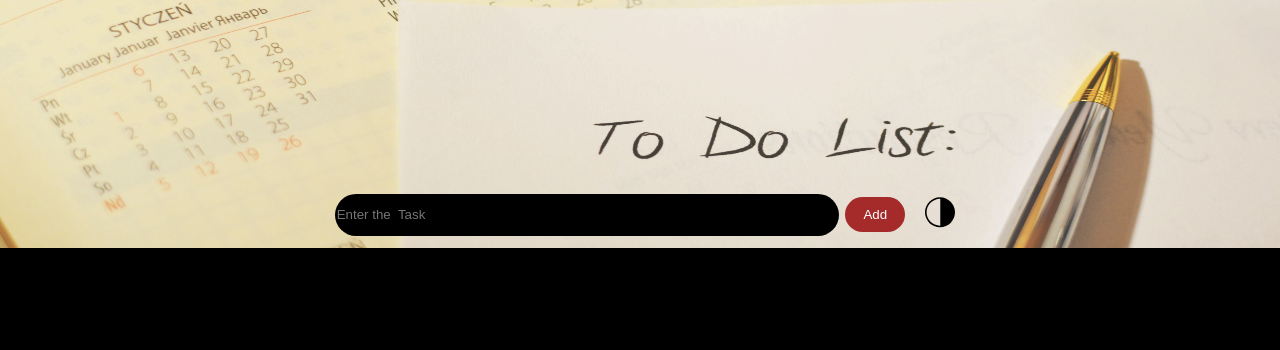
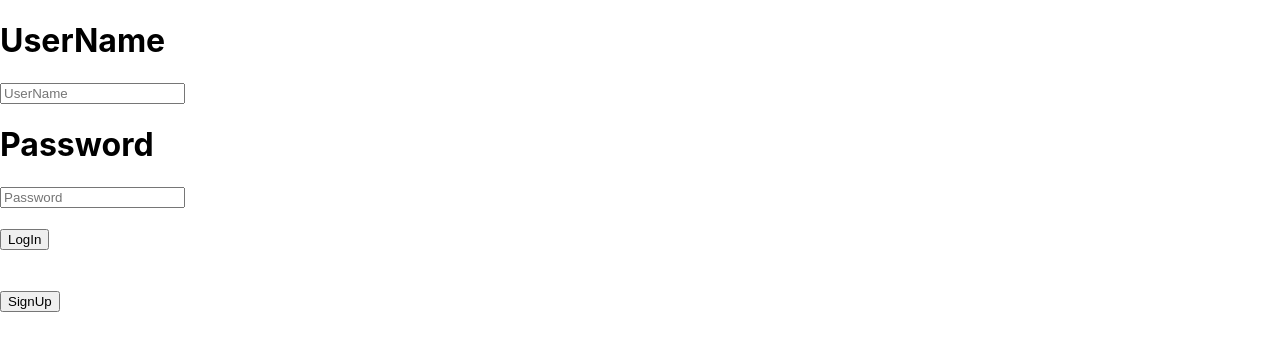
Before and after one commit to gokulanand-selvan/todo, a React (Create React App) app: page / in a window 1280 px wide. Shown: the top 350 px of the page. Built offline with nearby package versions, Linux system fonts and the light colour scheme.

Commit message:
added GET,POST,DELETE from API

```diff
--- a/src/App.js
+++ b/src/App.js
@@ -1,5 +1,7 @@
 import "./App.css";
 import { Todo } from "./todoFuncuntion";
+import { Login } from "./components/Login";
+import { SignUp } from "./components/SignuUP";
 import "./todoStyle.css";
 import { Routes, Route } from "react-router-dom";
 
@@ -7,7 +9,9 @@ function App() {
   return (
     <>
       <Routes>
-        <Route path="/" element={<Todo />} />
+        <Route path="/" element={<Login />} />
+        <Route path="/signup" element={<SignUp />} />
+        <Route path="/todo" element={<Todo />} />
       </Routes>
     </>
   );
--- /dev/null
+++ b/src/components/Login.jsx
@@ -0,0 +1,50 @@
+import React, { useState } from "react";
+import { useNavigate } from "react-router-dom";
+
+
+export const Login = () => {
+    const [name, setName] = useState("");
+    const [passcode, setPasscode] = useState("");
+    const handleSubmit = event => {
+        event.preventDefault()
+    };
+
+    const navigate = useNavigate();
+
+    return (
+        <div className="parentlogin">
+            <>
+                <form onSubmit={handleSubmit}>
+                    <label>
+                        <h1>UserName</h1>
+                        <input
+                            type={"text"}
+                            placeholder={'UserName'}
+                            value={name}
+                            onChange={(e) => setName(e.target.value)}
+                        />
+                    </label>
+                    <br />
+                    <label>
+                        <h1>Password</h1>
+                        <input
+                            type={"password"}
+                            placeholder={'Password'}
+                            value={passcode}
+                            onChange={(e) => setPasscode(e.target.value)}
+                        />
+                    </label>
+                    <br />
+                </form>
+            </>
+            <br />
+            <button type="submit" onClick={() => navigate("/todo")}>LogIn</button>
+            <>
+                <br />
+                <br />
+                <br />
+                <button type="submit" onClick={() => navigate("/signUp")}> SignUp</button>
+            </>
+        </div>
+    );
+}
--- /dev/null
+++ b/src/components/SignuUP.jsx
@@ -0,0 +1,74 @@
+import React, { useState } from "react";
+import { useNavigate } from "react-router-dom";
+import { useEffect } from "react";
+
+export const SignUp = () => {
+    const [username, setusername] = useState("")
+    const [psw, setpsw] = useState('')
+    const [ph, setph] = useState(null)
+
+    const [postId, setPostId] = useState([])
+
+    const navigate = useNavigate();
+
+    const handleSubmit = event => {
+        event.preventDefault()
+    };
+
+    const fetchData = () => {
+        const requestOptions = {
+            method: 'GET',
+            headers: { 'Content-Type': 'application/json' },
+        };
+        fetch('https://ragu-hotel-api.herokuapp.com/api/alluser', requestOptions)
+            .then(response => response.json())
+            .then(data => setPostId((data)));
+    }
+
+    useEffect(() => {
+        fetchData();
+    }, []);
+
+
+    const onClickSignUp = () => {
+        // console.log("signup");
+        const requestOptions = {
+            method: 'POST',
+            headers: { 'Content-Type': 'application/json' },
+            body: JSON.stringify({ username: username, password: psw, phonenumber: ph })
+        };
+        fetch('https://ragu-hotel-api.herokuapp.com/api/signup', requestOptions)
+            .then(response => response.json())
+            .then(data => fetchData());
+
+
+    }
+
+    return (
+        <div className="parentsign">
+
+            <button onClick={() => navigate(-1)}> Home </button>
+            <div>
+                <form onSubmit={handleSubmit}>
+                    <label>
+                        <h1>User Name</h1>
+                        <input type={"text"} value={username} onChange={(e) => setusername(e.target.value)} placeholder={"User Name"} />
+                    </label>
+                    <label>
+                        <h1>Password</h1>
+                        <input type={"password"} value={psw} onChange={(e) => setpsw(e.target.value)} placeholder={"Password"} />
+                    </label>
+                    <label>
+                        <h1>Phone Number</h1>
+                        <input type={'number'} value={ph} onChange={(e) => setph(e.target.value)} />
+                    </label>
+                </form>
+            </div>
+            <br />
+            <button type="submit" onClick={onClickSignUp}> Sign Up </button>
+            <ul >
+                {postId.map((list, key) => <li key={key}>{list.username} {list.password}</li>)}
+            </ul>
+        </div>
+    );
+};
--- a/src/todoAdd.jsx
+++ b/src/todoAdd.jsx
@@ -1,16 +1,30 @@
 function ListName(props) {
+
+
+  const onClickDelete = () => {
+    console.log(props);
+    fetch(`https://ragu-hotel-api.herokuapp.com/api/todo/${props.list._id}`, {
+      method: 'DELETE'
+    })
+      .then(response => response.json)
+      .then(data => {
+        console.log(props.fetchList());
+      })
+  }
+
+
   return (
     <div className="content" style={{ display: "flex" }} key={props.index}>
-      <p>{props.list}</p>
+      {/* <p>{props.list}</p> */}
+      <p> {props.list.data}</p>
       <button
         id="dlt"
-        onClick={() =>
-          props.setArr(props.arr.filter((listItem) => listItem !== props.list))
-        }
+        onClick={onClickDelete}
+
       >
         delete
       </button>
-    </div>
+    </div >
   );
 }
 export default ListName;
--- a/src/todoFuncuntion.jsx
+++ b/src/todoFuncuntion.jsx
@@ -1,8 +1,11 @@
 import React from "react";
 import { useState } from "react";
+import { useEffect } from "react";
 import ListName from "./todoAdd";
 import bgImage from "./images/task.jpg";
 import { WiMoonAltThirdQuarter } from "react-icons/wi";
+
+
 
 let blackLight = {
   title: "black",
@@ -20,8 +23,48 @@ let whiteLight = {
 export function Todo() {
   let [task, setTask] = useState("");
   let [arr, setArr] = useState([]);
+  let [mode, setMode] = useState(blackLight);
 
-  let [mode, setMode] = useState(blackLight);
+  const fetchList = () => {
+    const requestOptions = {
+      method: "GET",
+      headers: { 'Content-Type': 'application/json' },
+    }
+
+    fetch('https://ragu-hotel-api.herokuapp.com/api/todo', requestOptions)
+      .then(response => response.json())
+
+      .then(data => setArr((data)));
+
+  }
+
+  useEffect(() => {
+    fetchList();
+  }, []);
+
+  const onAdd = () => {
+    const requestOptions = {
+      method: "POST",
+      headers: { 'Content-Type': 'application/json' },
+      body: JSON.stringify({ data: task })
+    }
+
+    fetch('https://ragu-hotel-api.herokuapp.com/api/todo', requestOptions)
+      .then(response => response.json())
+      .then(data => fetchList())
+  }
+
+  // const onClickDelete = () => {
+  //   const requestOptions = {
+  //     method: "DELETE",
+  //     headers: { 'Content-Type': 'application/json' },
+  //     body: JSON.stringify({ data: arr.id })
+  //   }
+  //   fetch('https://ragu-hotel-api.herokuapp.com/api/todo/${_id}', requestOptions)
+  //     .teh(response => response.json)
+  //     .then(data => fetchList())
+  // }
+
 
   return (
     <>
@@ -46,8 +89,9 @@ export function Todo() {
             <button
               id="butt"
               onClick={() => {
-                setArr([task, ...arr]);
+                // setArr([task, ...arr]);
                 setTask("");
+                onAdd()
               }}
             >
               Add
@@ -66,9 +110,12 @@ export function Todo() {
           </div>
         </div>
         <div className="setarray" style={{ backgroundColor: mode.bg }}>
-          {arr.map((list, index) => (
-            <ListName list={list} setArr={setArr} key={index} arr={arr} />
-          ))}
+          {arr.map((list, index) => {
+            // console.log(list);
+            return (
+              <ListName list={list} key={index} arr={arr} fetchList={fetchList} />
+            )
+          })}
         </div>
       </div>
     </>
```
